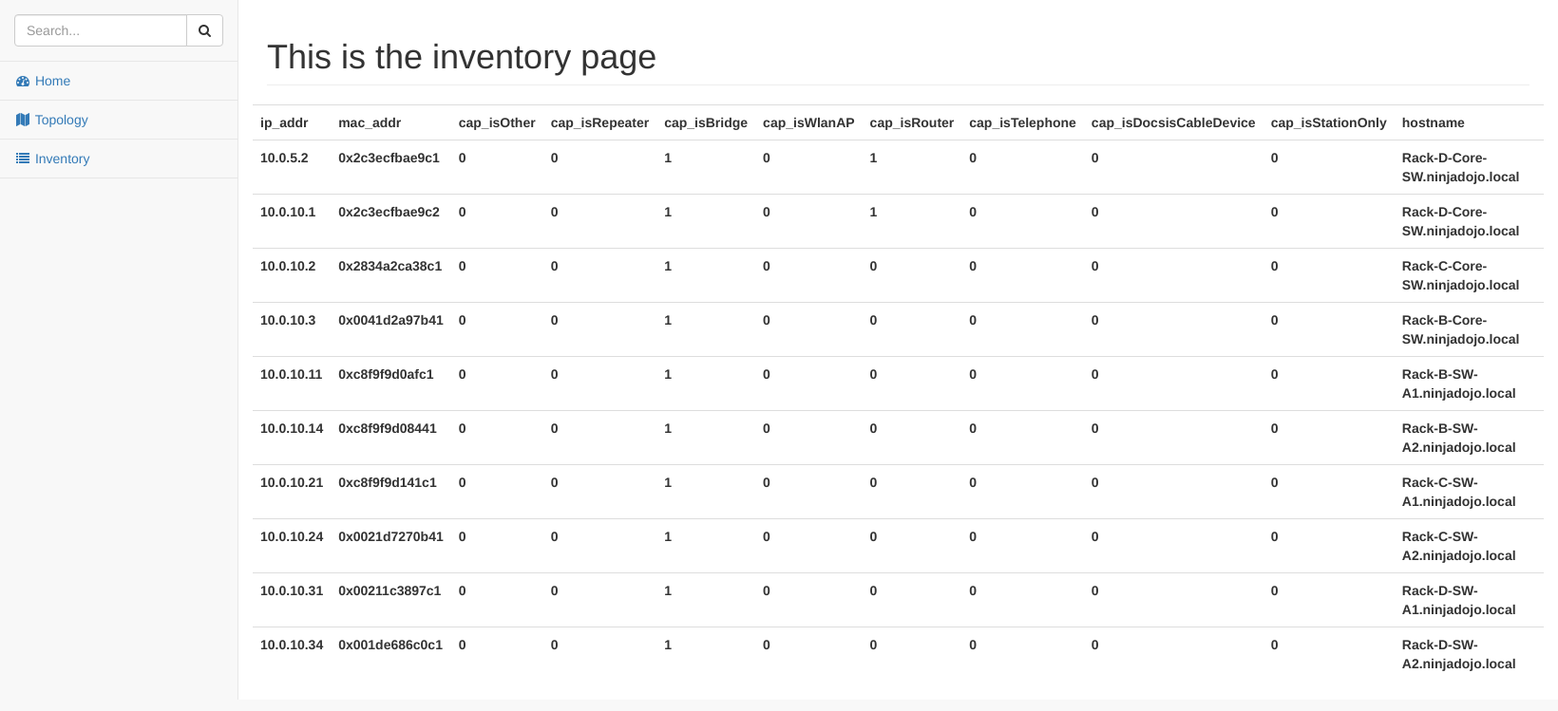
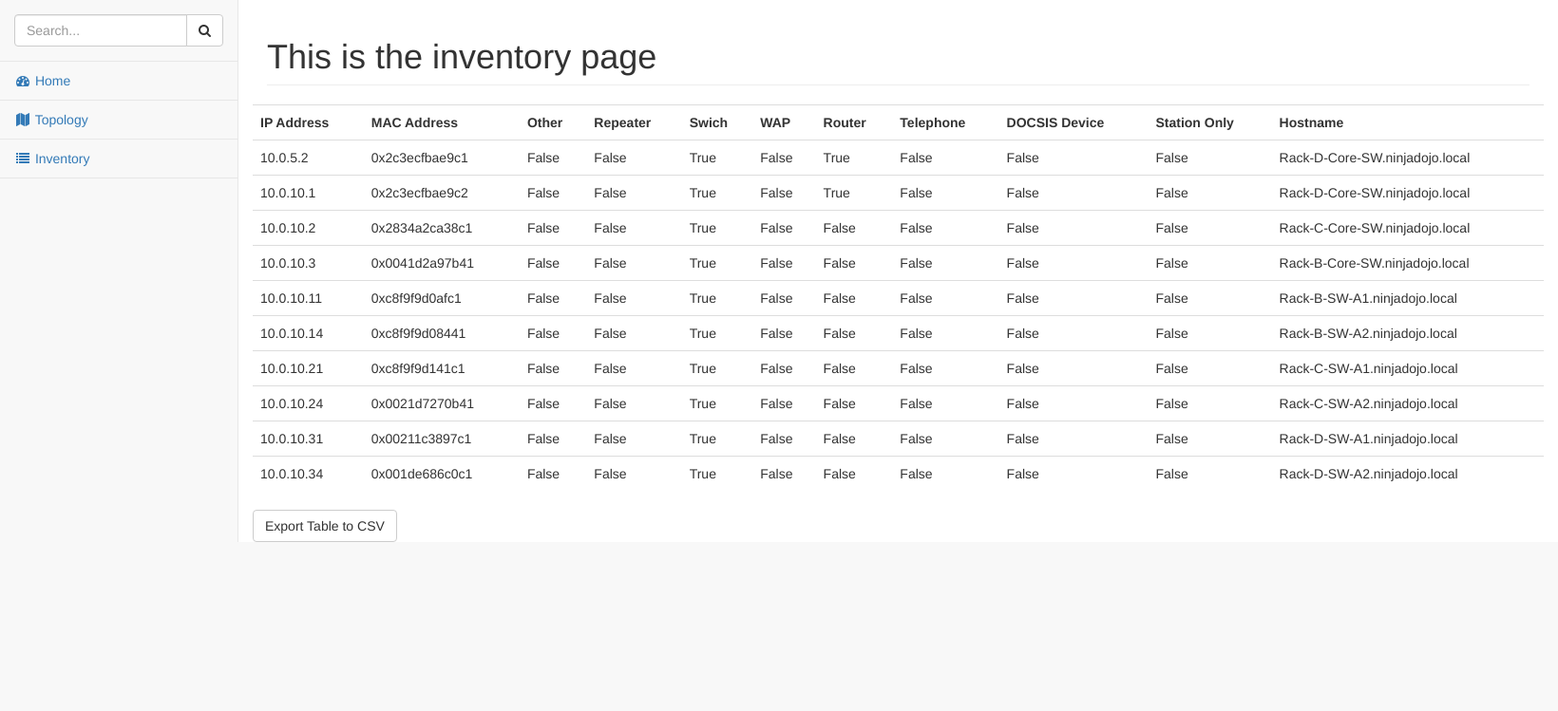
Before and after one commit to bwalsh362/pcap_scanner_django, a Django app: page /inventory/ in a window 1640 px wide. Shown: the part 51-800 px from the top of the page at 95% size. Run offline with Django 3.2, Linux system fonts and the light colour scheme; data comes from the database, SQL or seed files in the repository; lists and menus that the app fills with data are empty; some libraries are stand-ins or nearby versions.

Commit message:
Export to CSV is done

```diff
--- /dev/null
+++ b/pcap_scanner_app/static/js/export_to_file.js
@@ -0,0 +1,18 @@
+$(document).ready(function() {
+    $('table').each(function () {
+        var $table = $(this);
+
+        var $button = $("<button type='button' class='btn btn-default'>");
+        $button.text("Export Table to CSV");
+        $button.insertAfter($table);
+
+        $button.click(function () {
+            var csv = $table.table2CSV({
+                delivery: 'value'
+            });
+            window.location.href = 'data:text/csv,'
+            + encodeURIComponent(csv);
+
+        });
+    });
+});
--- /dev/null
+++ b/pcap_scanner_app/static/js/table2CSV.js
@@ -0,0 +1,103 @@
+jQuery.fn.table2CSV = function(options) {
+    var options = jQuery.extend({
+        separator: ',',
+        header: [],
+        headerSelector: 'th',
+        columnSelector: 'td',
+        delivery: 'popup', // popup, value, download
+        // filename: 'powered_by_sinri.csv', // filename to download
+        transform_gt_lt: true // make &gt; and &lt; to > and <
+    },
+    options);
+
+    var csvData = [];
+    var headerArr = [];
+    var el = this;
+
+    //header
+    var numCols = options.header.length;
+    var tmpRow = []; // construct header avalible array
+
+    if (numCols > 0) {
+        for (var i = 0; i < numCols; i++) {
+            tmpRow[tmpRow.length] = formatData(options.header[i]);
+        }
+    } else {
+        $(el).filter(':visible').find(options.headerSelector).each(function() {
+            if ($(this).css('display') != 'none') tmpRow[tmpRow.length] = formatData($(this).html());
+        });
+    }
+
+    row2CSV(tmpRow);
+
+    // actual data
+    $(el).find('tr').each(function() {
+        var tmpRow = [];
+        $(this).filter(':visible').find(options.columnSelector).each(function() {
+            if ($(this).css('display') != 'none') tmpRow[tmpRow.length] = formatData($(this).html());
+        });
+        row2CSV(tmpRow);
+    });
+    if (options.delivery == 'popup') {
+        var mydata = csvData.join('\n');
+        if(options.transform_gt_lt){
+            mydata=sinri_recover_gt_and_lt(mydata);
+        }
+        return popup(mydata);
+    }
+    else if(options.delivery == 'download') {
+        var mydata = csvData.join('\n');
+        if(options.transform_gt_lt){
+            mydata=sinri_recover_gt_and_lt(mydata);
+        }
+        var url='data:text/csv;charset=utf8,' + encodeURIComponent(mydata);
+        window.open(url);
+        return true;
+    }
+    else {
+        var mydata = csvData.join('\n');
+        if(options.transform_gt_lt){
+            mydata=sinri_recover_gt_and_lt(mydata);
+        }
+        return mydata;
+    }
+
+    function sinri_recover_gt_and_lt(input){
+        var regexp=new RegExp(/&gt;/g);
+        var input=input.replace(regexp,'>');
+        var regexp=new RegExp(/&lt;/g);
+        var input=input.replace(regexp,'<');
+        return input;
+    }
+
+    function row2CSV(tmpRow) {
+        var tmp = tmpRow.join('') // to remove any blank rows
+        // alert(tmp);
+        if (tmpRow.length > 0 && tmp != '') {
+            var mystr = tmpRow.join(options.separator);
+            csvData[csvData.length] = mystr;
+        }
+    }
+    function formatData(input) {
+        // replace " with “
+        var regexp = new RegExp(/["]/g);
+        var output = input.replace(regexp, "“");
+        //HTML
+        var regexp = new RegExp(/\<[^\<]+\>/g);
+        var output = output.replace(regexp, "");
+        output = output.replace(/&nbsp;/gi,' '); //replace &nbsp;
+        if (output == "") return '';
+        return '"' + output.trim() + '"';
+    }
+    function popup(data) {
+        var generator = window.open('', 'csv', 'height=400,width=600');
+        generator.document.write('<html><head><title>CSV</title>');
+        generator.document.write('</head><body >');
+        generator.document.write('<textArea cols=70 rows=15 wrap="off" >');
+        generator.document.write(data);
+        generator.document.write('</textArea>');
+        generator.document.write('</body></html>');
+        generator.document.close();
+        return true;
+    }
+};
--- a/pcap_scanner_app/views.py
+++ b/pcap_scanner_app/views.py
@@ -25,9 +25,19 @@ class InventoryPageView(ListView):
     def get(self, request, **kwargs):
         conn = sqlite3.connect('db.sqlite3')
         c = conn.cursor()
-        details = c.execute('SELECT * FROM snmp_data')
+        details = c.execute('''SELECT ip_addr AS 'IP Address',
+                                mac_addr AS 'MAC Address',
+                                CASE WHEN cap_isOther = 1 then 'True' WHEN cap_isOther = 0 then 'False' else 'NN' END AS 'Other',
+                                CASE WHEN cap_isRepeater = 1 then 'True' WHEN cap_isRepeater = 0 then 'False' else 'NN' END AS 'Repeater',
+                                CASE WHEN cap_isBridge = 1 then 'True' WHEN cap_isBridge = 0 then 'False' else 'NN' END AS 'Swich',
+                                CASE WHEN cap_isWlanAP = 1 then 'True' WHEN cap_isWlanAP = 0 then 'False' else 'NN' END AS 'WAP',
+                                CASE WHEN cap_isRouter = 1 then 'True' WHEN cap_isRouter = 0 then 'False' else 'NN' END AS 'Router',
+                                CASE WHEN cap_isTelephone = 1 then 'True' WHEN cap_isTelephone = 0 then 'False' else 'NN' END AS 'Telephone',
+                                CASE WHEN cap_isDocsisCableDevice = 1 then 'True' WHEN cap_isDocsisCableDevice = 0 then 'False' else 'NN' END AS 'DOCSIS Device',
+                                CASE WHEN cap_isStationOnly = 1 then 'True' WHEN cap_isStationOnly = 0 then 'False' else 'NN' END AS 'Station Only',
+                                hostname AS 'Hostname'
+                                FROM snmp_data''')
         details_list = details.fetchall()
         column_names = list(map(lambda x: x[0], c.description))
         conn.close()
-        details_list.insert(0, column_names)
-        return render(request, 'inventory.html', {'details_list': details_list})
+        return render(request, 'inventory.html', {'details_list': details_list, 'column_names': column_names})
--- a/templates/base.html
+++ b/templates/base.html
@@ -4,7 +4,6 @@
 <head>
     <meta charset="UTF-8">
     <title>Network Topology Mapper</title>
-
     <link href="{% static 'css/sb-admin-2.css' %}" rel="stylesheet" media="screen">
 </head>
 <body>
--- a/templates/index.html
+++ b/templates/index.html
@@ -33,6 +33,9 @@
         <script src="https://oss.maxcdn.com/libs/html5shiv/3.7.0/html5shiv.js"></script>
         <script src="https://oss.maxcdn.com/libs/respond.js/1.4.2/respond.min.js"></script>
     <![endif]-->
+    <script src ="{% static 'js/export_to_file.js' %}"></script>
+    <script src="{% static 'js/table2CSV.js' %}"></script>
+
 
 </head>
 
--- a/templates/inventory.html
+++ b/templates/inventory.html
@@ -1,23 +1,24 @@
 {% extends 'index.html' %}
 {% block content %}
-{#{% load render_table from django_tables2 %}#}
 
 <div id="page-wrapper">
             <div class="row">
                 <div class="col-lg-12">
                     <h1 class="page-header">This is the inventory page</h1>
                 </div>
-{#                    {% render_table details_list %}#}
-                <table class="table">
+                <table class="table" id="table">
+                {% for item in column_names %}
+                    <th> {{ item }}</th>
+                {% endfor %}
                 {% for item in details_list %}
                     <tr>
                     {% for detail_item in item %}
-                        <th> {{ detail_item }}</th>
+                        <td> {{ detail_item }}</td>
                     {% endfor %}
                     </tr>
-
                 {% endfor %}
                 </table>
+{#                <input type="button" class="btn btn-default" value="Export Table as CSV" onclick="downloadCSV('table')">#}
             </div>
 </div>
 {% endblock %}
```
Also changed, not shown: snmp_manager.py (+15 -1 lines).
